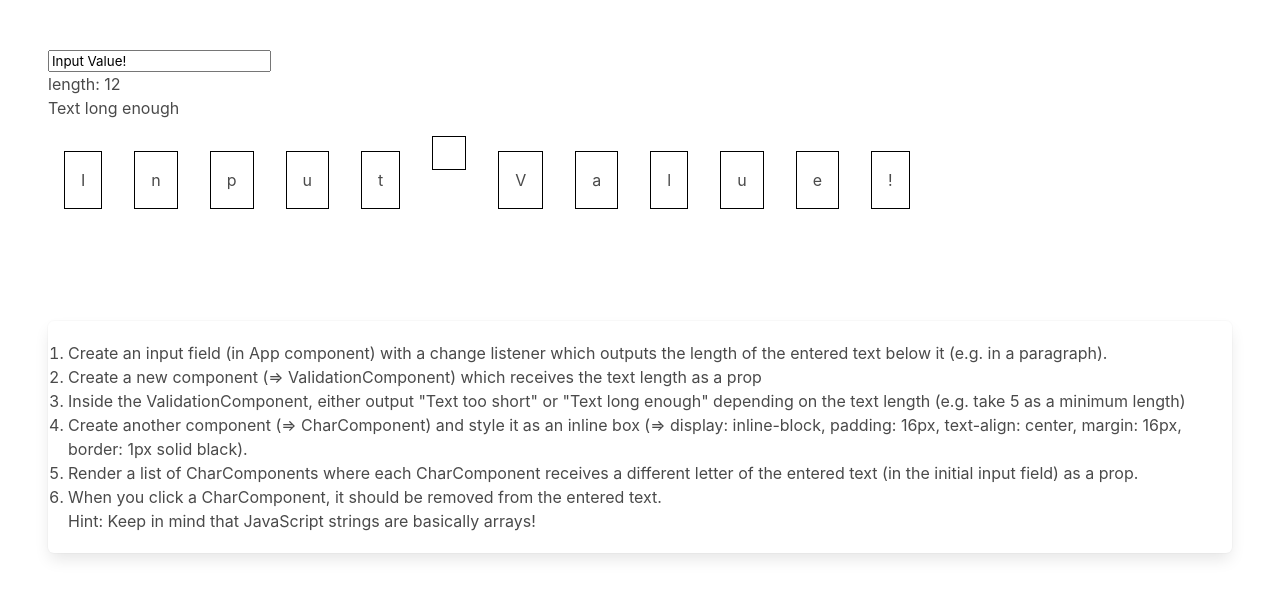
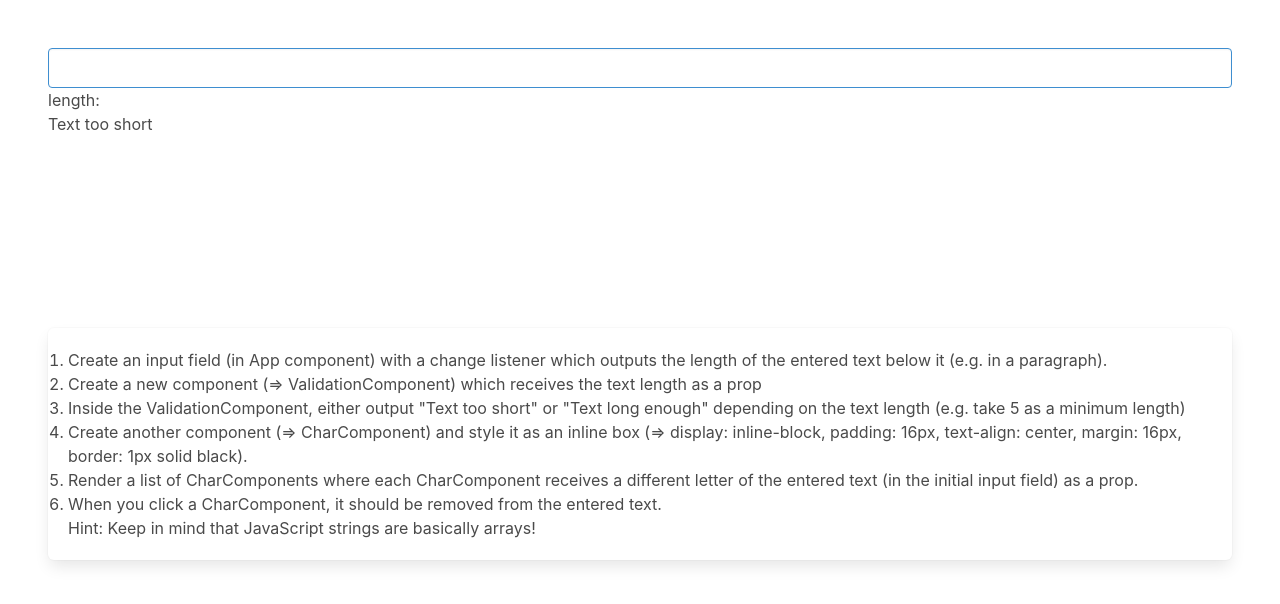
Before and after one commit to abelgoodwin1988/react-complete-guide-homework, a React (Create React App) app: page / in a window 1280 px wide. Shown: the top 604 px of the page. Built offline with nearby package versions, Linux system fonts and the light colour scheme.

Commit message:
styling incl. some errs

```diff
--- a/src/App.js
+++ b/src/App.js
@@ -6,7 +6,7 @@ import 'bulma/css/bulma.css';
 
 class App extends Component {
   state = {
-    inputValue: 'Input Value!'
+    inputValue: null
   }
 
   changeInput = (event) => {
@@ -14,16 +14,32 @@ class App extends Component {
     this.setState({inputValue:newValue});
   }
 
+  deleteInputValueHandler = (inputIndex) => {
+    const newState = this.state.inputValue.split('');
+    newState.splice(inputIndex,1);
+    let rejoinedState = newState.join('');
+    this.setState({inputValue:rejoinedState});
+  }
+
   render() {
 
-    let inputValues = this.state.inputValue.split('');
+    let inputValues = null;
+    let inputLength = null;
+    if (this.state.inputValue) {
+      inputValues = this.state.inputValue.split('');
+      inputLength = this.state.inputValue.length;
+    }
+
     let outputValues = null;
     // console.log(inputValues);
 
     if (inputValues) {
       outputValues =
-        inputValues.map((value) => {
-          return <CharComponent value={value} />
+        inputValues.map((value,index) => {
+          return <CharComponent
+            value={value}
+            click={(event) => this.deleteInputValueHandler(index)}
+            key={index} />
         });
     }
     // console.log(outputValues);
@@ -31,14 +47,21 @@ class App extends Component {
     return (
       <div className="App">
         <div className="section">
-          <input onChange={(event) => this.changeInput(event)} value={this.state.inputValue}>
+          <input
+            className="input is-info"
+            onChange={(event) => this.changeInput(event)}
+            value={this.state.inputValue}>
 
           </input>
-          <p>length: {this.state.inputValue.length}</p>
+          <p>length: {inputLength} </p>
           <ValidationComponent
-            inputValue={this.state.inputValue.length}
+            inputValue= {inputLength}
           />
-          {outputValues}
+          <div className="section">
+            <div className="columns is-multiline">
+              {outputValues}
+            </div>
+          </div>
         </div>
 
         <section className="section">
--- a/src/components/CharComponent.js
+++ b/src/components/CharComponent.js
@@ -1,17 +1,17 @@
 import React from 'react';
-
-const charComponentStyle = {
-  display: 'inline-block',
-  padding: '16px',
-  textAlign: 'center',
-  margin: '16px',
-  border: '1px solid black'
-}
 
 const CharComponent = (props) => {
   return (
-    <div style={charComponentStyle}>
-      {props.value}
+    <div className="column is-2">
+      <div className="card">
+        <div className="card-content">
+          <div className="columns">
+            <div className="column">
+              <p className="title" onClick={props.click}>{props.value}</p>
+            </div>
+          </div>
+        </div>
+      </div>
     </div>
   );
 }
```
